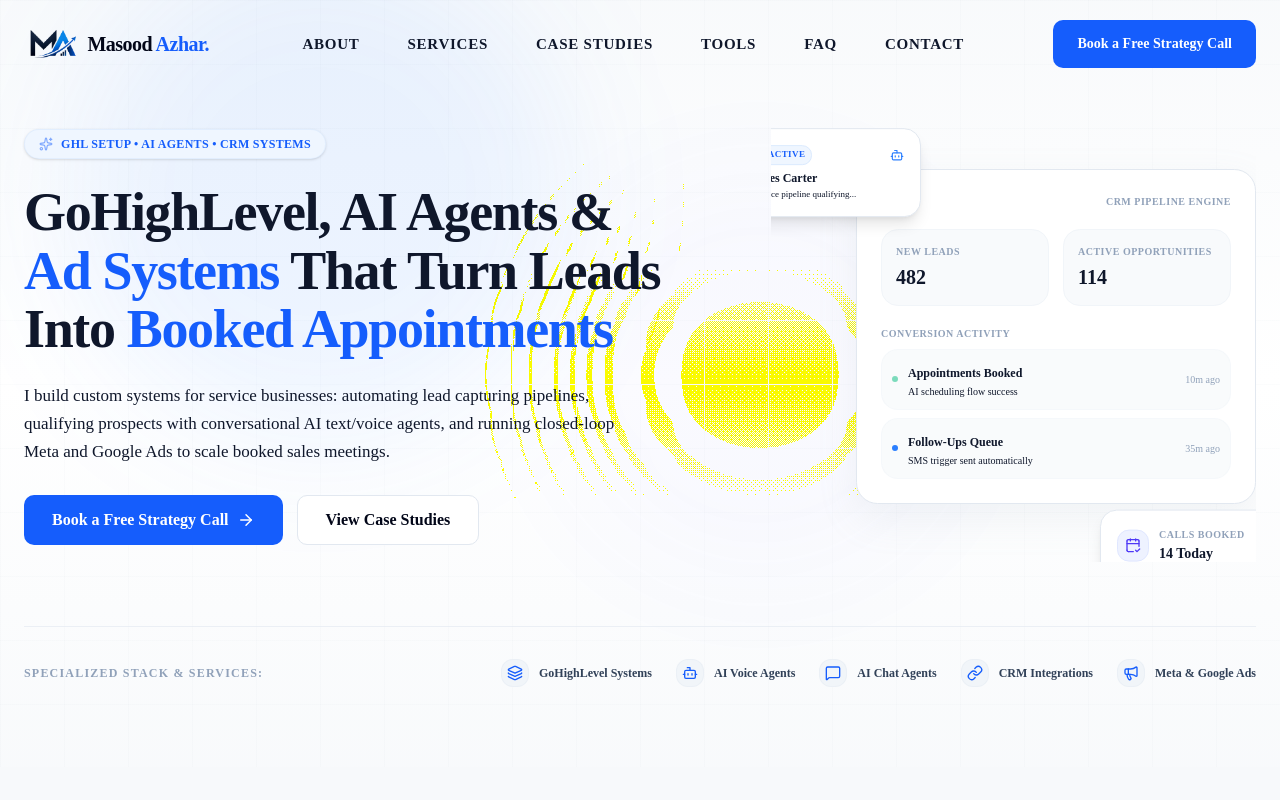
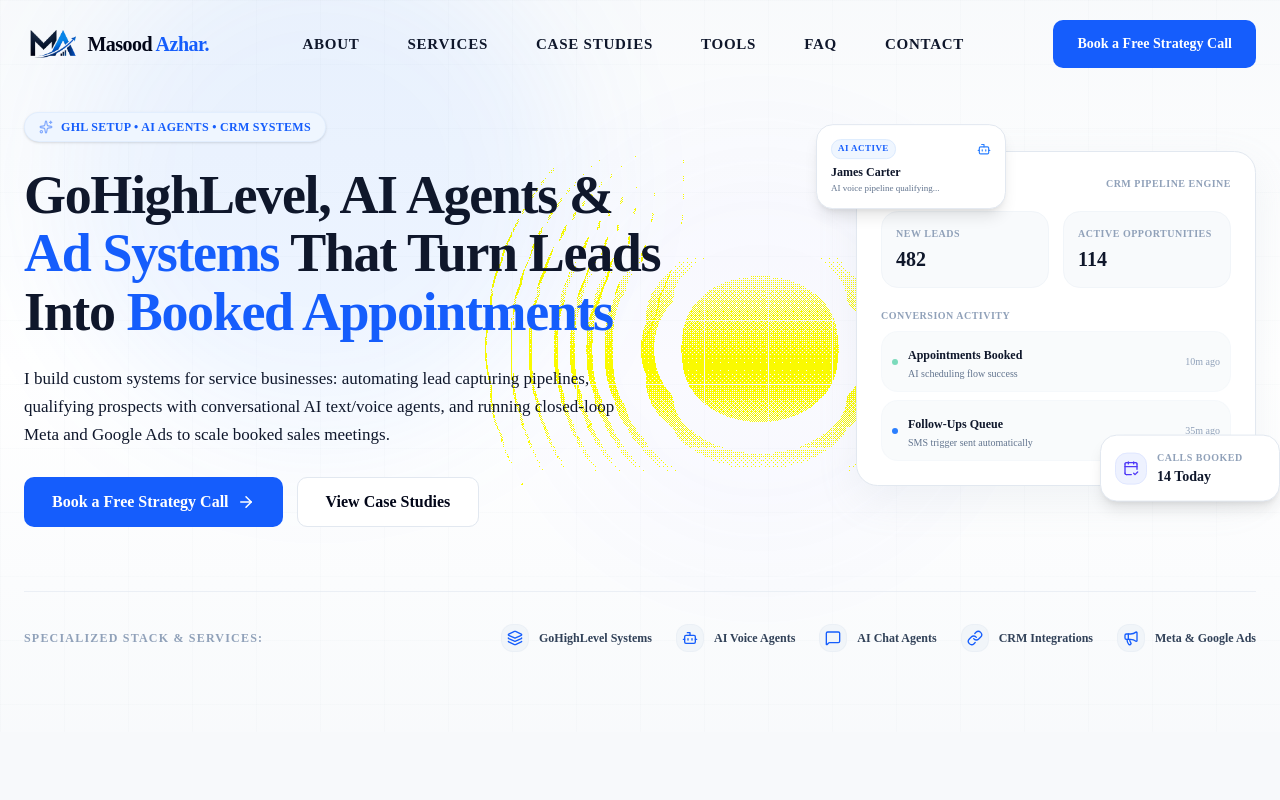
Before and after one commit to MUHAMMADMASOODAZHAR/masood-portfolio, a Next.js app: page / in a window 1280 px wide. Shown: the top 800 px of the page. Built offline with nearby package versions, Linux system fonts and the light colour scheme.

Commit message:
Improve Hero and About sections

```diff
--- a/components/About.tsx
+++ b/components/About.tsx
@@ -120,7 +120,7 @@
                       {cred.title}
                     </h4>
                   </div>
-                  <p className="text-[12px] sm:text-[13px] text-slate-505 dark:text-slate-400 leading-relaxed flex-grow font-medium">
+                  <p className="text-[12px] sm:text-[13px] text-slate-500 dark:text-slate-400 leading-relaxed flex-grow font-medium">
                     {cred.desc}
                   </p>
                 </div>
--- a/components/Hero.tsx
+++ b/components/Hero.tsx
@@ -134,12 +134,14 @@
             initial={{ opacity: 0, scale: 0.96 }}
             animate={{ opacity: 1, scale: 1 }}
             transition={{ duration: 0.6, ease: "easeOut", delay: 0.2 }}
-            className="lg:col-span-5 relative w-full h-[320px] sm:h-[400px] lg:h-[450px] flex items-center justify-center lg:justify-end overflow-hidden px-4 sm:px-0"
+            className="lg:col-span-5 flex items-center justify-center lg:justify-end py-6 lg:py-8"
           >
+            <div className="relative w-full max-w-[400px]">
+              {/* Main CRM Card */}
               <motion.div
                 animate={{ y: [0, -5, 0] }}
                 transition={{ duration: 6, repeat: Infinity, ease: "easeInOut" }}
-              className="w-full max-w-[400px] bg-white dark:bg-slate-900 border border-slate-200 dark:border-slate-800 rounded-2xl shadow-[0_15px_40px_rgba(148,163,184,0.12)] dark:shadow-[0_15px_40px_rgba(0,0,0,0.35)] p-4 sm:p-6 relative z-10"
+                className="w-full bg-white dark:bg-slate-900 border border-slate-200 dark:border-slate-800 rounded-2xl shadow-[0_15px_40px_rgba(148,163,184,0.12)] dark:shadow-[0_15px_40px_rgba(0,0,0,0.35)] p-4 sm:p-6 relative z-10"
               >
                 {/* OSX-style Top Bar controls */}
                 <div className="flex gap-1.5 mb-5 items-center">
@@ -178,7 +180,7 @@
                     <span className="w-1.5 h-1.5 rounded-full bg-emerald-500 shrink-0 animate-pulse" />
                     <div className="flex-grow min-w-0">
                       <span className="font-bold text-xs text-slate-900 dark:text-white">Appointments Booked</span>
-                    <p className="text-[10px] text-slate-505">AI scheduling flow success</p>
+                      <p className="text-[10px] text-slate-500 dark:text-slate-400">AI scheduling flow success</p>
                     </div>
                     <span className="text-[10px] text-slate-400 font-medium">10m ago</span>
                   </div>
@@ -187,7 +189,7 @@
                     <span className="w-1.5 h-1.5 rounded-full bg-blue-500 shrink-0" />
                     <div className="flex-grow min-w-0">
                       <span className="font-bold text-xs text-slate-900 dark:text-white">Follow-Ups Queue</span>
-                    <p className="text-[10px] text-slate-505">SMS trigger sent automatically</p>
+                      <p className="text-[10px] text-slate-500 dark:text-slate-400">SMS trigger sent automatically</p>
                     </div>
                     <span className="text-[10px] text-slate-400 font-medium">35m ago</span>
                   </div>
@@ -198,7 +200,7 @@
               <motion.div
                 animate={{ y: [0, -8, 0] }}
                 transition={{ duration: 4.5, repeat: Infinity, ease: "easeInOut", delay: 0.4 }}
-              className="hidden lg:flex absolute top-6 -left-6 md:-left-10 z-20 w-[190px] bg-white dark:bg-slate-900 border border-slate-200 dark:border-slate-800 p-4 rounded-xl shadow-lg flex-col gap-1.5"
+                className="hidden lg:flex absolute -top-5 -left-10 z-20 w-[190px] bg-white dark:bg-slate-900 border border-slate-200 dark:border-slate-800 p-3.5 rounded-xl shadow-lg flex-col gap-1.5"
               >
                 <div className="flex items-center justify-between">
                   <span className="text-[9px] font-bold uppercase tracking-wider bg-blue-50 dark:bg-blue-950/50 text-blue-600 dark:text-blue-400 px-1.5 py-0.5 rounded-md border border-blue-100 dark:border-blue-900/30">
@@ -208,7 +210,7 @@
                 </div>
                 <div>
                   <h5 className="text-xs font-bold text-slate-900 dark:text-white leading-tight">James Carter</h5>
-                <p className="text-[9px] text-slate-505 mt-0.5 leading-snug">AI voice pipeline qualifying...</p>
+                  <p className="text-[9px] text-slate-500 dark:text-slate-400 mt-0.5 leading-snug">AI voice pipeline qualifying...</p>
                 </div>
               </motion.div>
 
@@ -216,7 +218,7 @@
               <motion.div
                 animate={{ y: [0, -6, 0] }}
                 transition={{ duration: 3.8, repeat: Infinity, ease: "easeInOut", delay: 0.8 }}
-              className="hidden lg:flex absolute -bottom-6 -right-6 z-20 w-[180px] bg-white dark:bg-slate-900 border border-slate-200 dark:border-slate-800 p-4 rounded-xl shadow-lg items-center gap-2.5"
+                className="hidden lg:flex absolute -bottom-5 -right-6 z-20 w-[180px] bg-white dark:bg-slate-900 border border-slate-200 dark:border-slate-800 p-3.5 rounded-xl shadow-lg items-center gap-2.5"
               >
                 <div className="w-8 h-8 rounded-lg bg-indigo-50 dark:bg-indigo-950/40 border border-indigo-100 dark:border-indigo-900/30 flex items-center justify-center text-indigo-600 dark:text-indigo-400 shrink-0">
                   <CalendarCheck2 className="w-4 h-4" />
@@ -226,6 +228,7 @@
                   <div className="text-sm font-black text-slate-900 dark:text-white mt-0.5">14 Today</div>
                 </div>
               </motion.div>
+            </div>
           </motion.div>
 
         </div>
```
Lines whose indentation alone changed are shown as unchanged.
